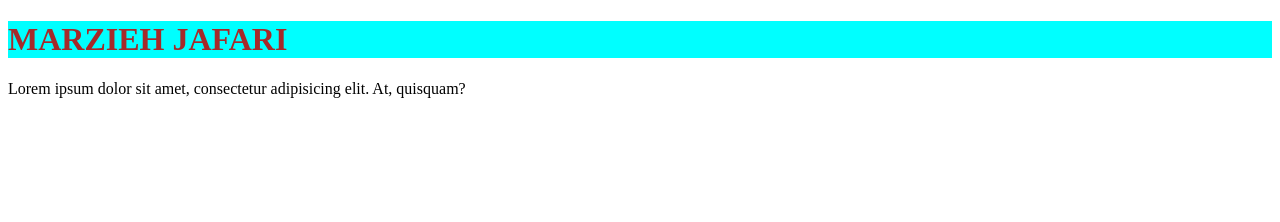
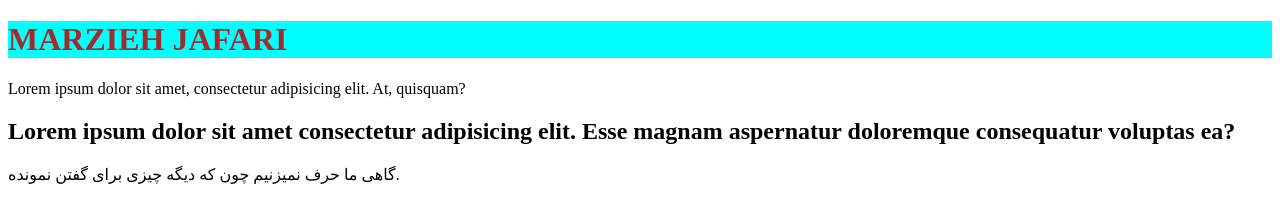
Before and after one commit to jafarimarzieh605-svg/git-toturial, a plain HTML site: page index.html in a window 1280 px wide. Drawn offline with Linux system fonts and the light colour scheme.

Commit message:
update index.html

```diff
--- a/index.html
+++ b/index.html
@@ -9,6 +9,11 @@
 <body>
     <h1>MARZIEH JAFARI</h1>
     <p>Lorem ipsum dolor sit amet, consectetur adipisicing elit. At, quisquam?</p>
+    <div>
+        <h2>Lorem ipsum dolor sit amet consectetur adipisicing elit. Esse magnam aspernatur doloremque consequatur voluptas ea?</h2>
+        <p>گاهی ما حرف نمیزنیم
+چون که دیگه چیزی برای گفتن نمونده.</p>
+    </div>
 
 
     <script src="./javascript/script.js"></script>
```
